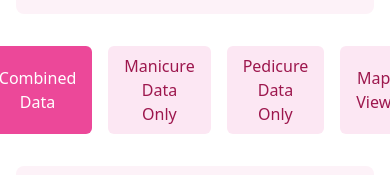
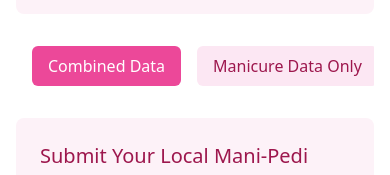
Before and after one commit to meneramandarin/mani-pedi-index, a React (Create React App) app: page / in a window 390 px wide. Shown: the part 498-673 px from the top of the page. Built offline with nearby package versions, Linux system fonts and the light colour scheme; no server answers; the database is empty.

Commit message:
mobile view optimized

```diff
--- a/src/ManiPediIndex.js
+++ b/src/ManiPediIndex.js
@@ -1,3 +1,9 @@
+// TODO:
+// mobile UI improvements, make data view selection movable
+// combine mani and pedi data also in map view
+// extend price range to 100 (anything else is a rip off and won't show in accumulation anyways)
+// zoom for neighborhood level in map view, e.g. Brooklyn, NY
+
 import React, { useState, useEffect } from 'react';
 import AsyncSelect from 'react-select/async';
 import MapView from './mapview';  // Adjust path as needed
@@ -360,13 +366,17 @@ if (formData.is_pedi && checkLastSubmission(selectedCity.parsedComponents.city,
       </div>
 
       {/* Toggle Buttons */}
-      <div className="flex justify-center space-x-4 mb-8">
+<div className="relative w-full mb-8">
+  {/* Scrollable container */}
+  <div className="flex overflow-x-auto no-scrollbar px-4">
+    {/* Inner container for buttons - adding md:justify-center and w-full */}
+    <div className="flex space-x-4 min-w-max md:min-w-full md:justify-center">
       <button
         onClick={() => {
           setFilter('all');
           setShowMap(false);
         }}
-    className={`px-4 py-2 rounded-md ${
+        className={`shrink-0 px-4 py-2 rounded-md ${
           filter === 'all' && !showMap ? 'bg-pink-500 text-white' : 'bg-pink-100 text-pink-800'
         }`}
       >
@@ -377,7 +387,7 @@ if (formData.is_pedi && checkLastSubmission(selectedCity.parsedComponents.city,
           setFilter('mani');
           setShowMap(false);
         }}
-    className={`px-4 py-2 rounded-md ${
+        className={`shrink-0 px-4 py-2 rounded-md ${
           filter === 'mani' && !showMap ? 'bg-pink-500 text-white' : 'bg-pink-100 text-pink-800'
         }`}
       >
@@ -388,7 +398,7 @@ if (formData.is_pedi && checkLastSubmission(selectedCity.parsedComponents.city,
           setFilter('pedi');
           setShowMap(false);
         }}
-    className={`px-4 py-2 rounded-md ${
+        className={`shrink-0 px-4 py-2 rounded-md ${
           filter === 'pedi' && !showMap ? 'bg-pink-500 text-white' : 'bg-pink-100 text-pink-800'
         }`}
       >
@@ -396,12 +406,14 @@ if (formData.is_pedi && checkLastSubmission(selectedCity.parsedComponents.city,
       </button>
       <button
         onClick={() => setShowMap(true)}
-    className={`px-4 py-2 rounded-md ${
+        className={`shrink-0 px-4 py-2 rounded-md ${
           showMap ? 'bg-pink-500 text-white' : 'bg-pink-100 text-pink-800'
         }`}
       >
         Map View
       </button>
+    </div>
+  </div>
 </div>
 
       {/* Form */}
--- a/src/index.css
+++ b/src/index.css
@@ -1,3 +1,12 @@
 @tailwind base;
 @tailwind components;
 @tailwind utilities;
+
+.hide-scrollbar {
+    -ms-overflow-style: none;  /* IE and Edge */
+    scrollbar-width: none;  /* Firefox */
+  }
+
+  .hide-scrollbar::-webkit-scrollbar {
+    display: none;  /* Chrome, Safari, Opera */
+  }
```
Lines whose indentation alone changed are shown as unchanged.
